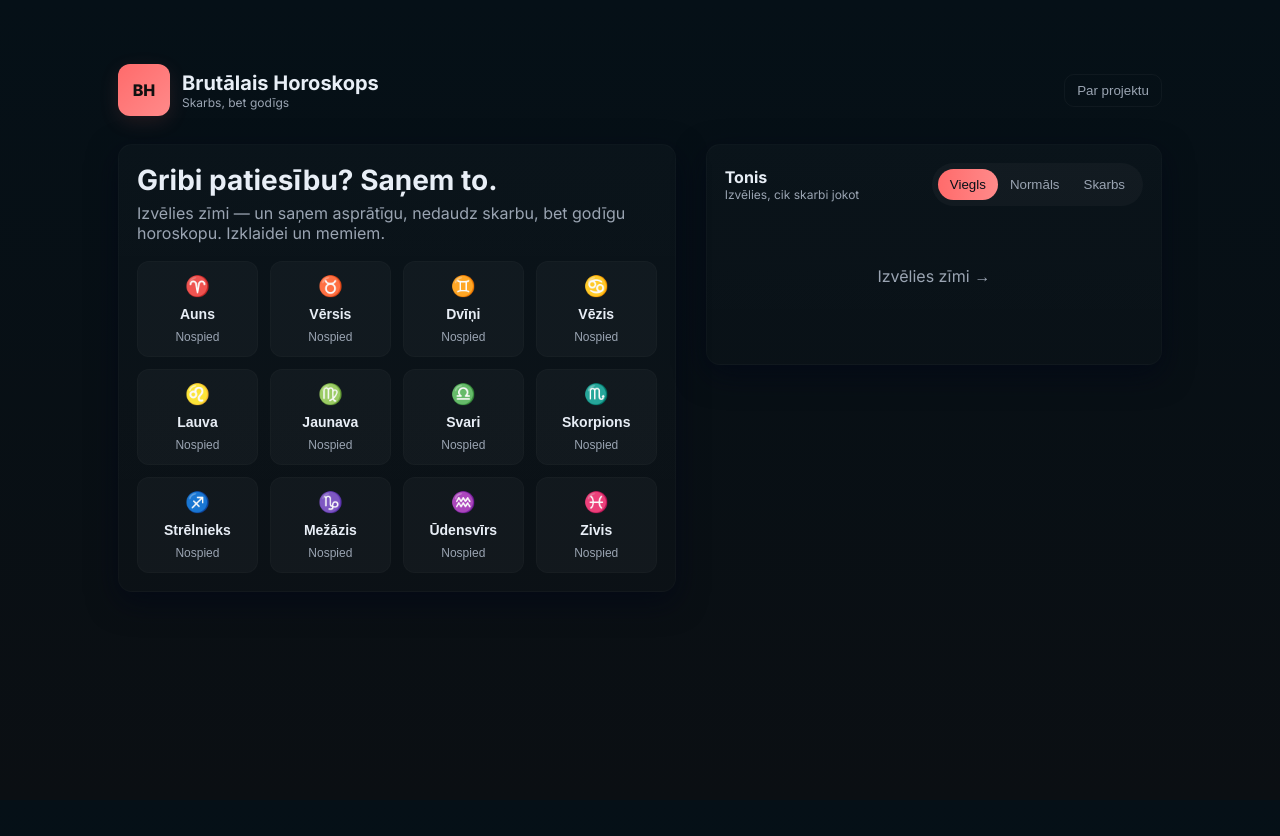
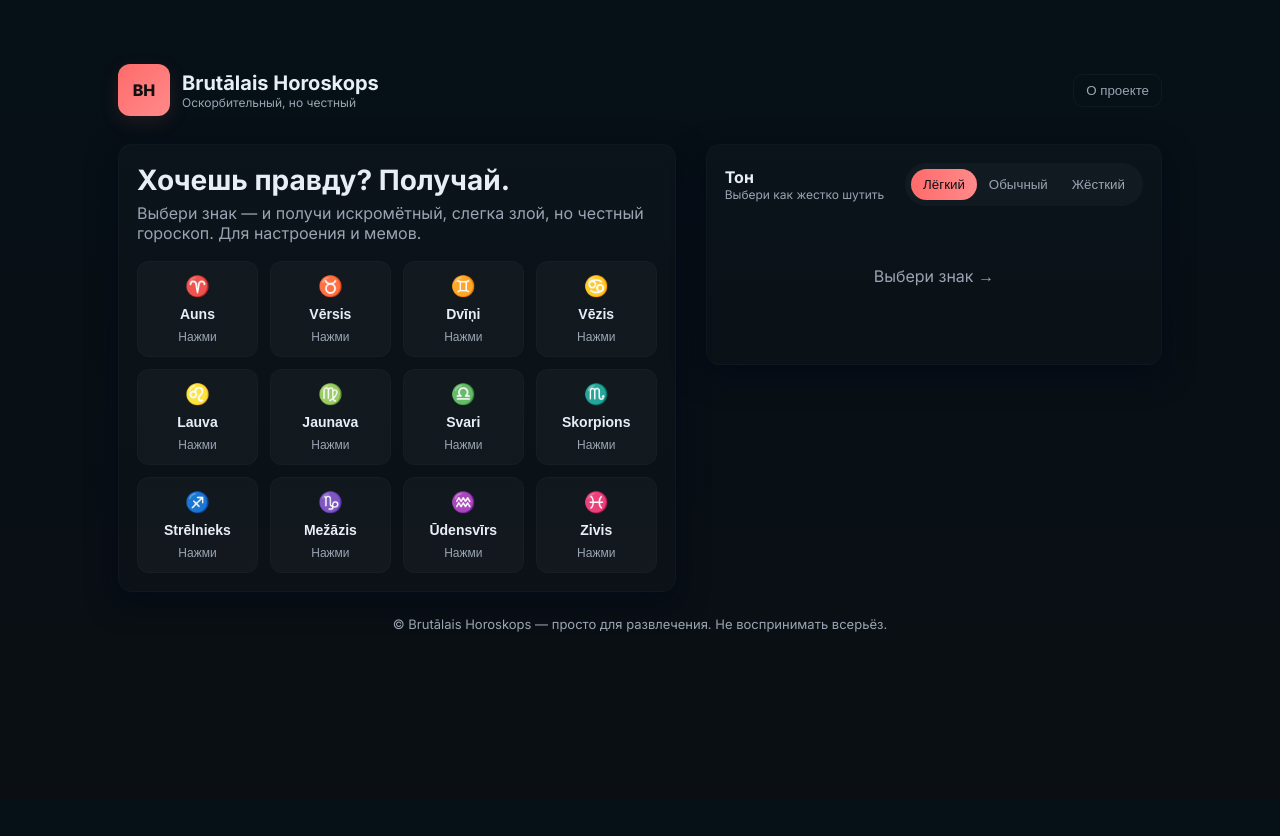
Before and after one commit to bogdanti192/brutal_horoscope, a Flask app: page / in a window 1280 px wide. Run offline with Flask 2, Linux system fonts and the light colour scheme; the visitor is signed in with stand-in values (Sample User, id 1).

```diff
--- a/templates/index.html
+++ b/templates/index.html
@@ -241,20 +241,20 @@
           <div class="logo">BH</div>
           <div>
             <h1>Brutālais Horoskops</h1>
-            <p>Skarbs, bet godīgs</p>
+            <p>Оскорбительный, но честный</p>
           </div>
         </div>
         <nav>
-          <button class="btn-ghost" onclick="openAbout()">Par projektu</button>
+          <button class="btn-ghost" onclick="openAbout()">О проекте</button>
         </nav>
       </header>
 
       <main class="hero">
         <section class="card intro">
-          <h2>Gribi patiesību? Saņem to.</h2>
+          <h2>Хочешь правду? Получай.</h2>
           <p>
-            Izvēlies zīmi — un saņem asprātīgu, nedaudz skarbu, bet godīgu
-            horoskopu. Izklaidei un memiem.
+            Выбери знак — и получи искромётный, слегка злой, но честный
+            гороскоп. Для настроения и мемов.
           </p>
 
           <div class="signs-grid" id="signsGrid">
@@ -262,7 +262,7 @@
             <button class="sign" data-sign="{{ s[0] }}">
               <div class="emoji">{{ s[1] }}</div>
               <b>{{ s[0] }}</b>
-              <small>Nospied</small>
+              <small>Нажми</small>
             </button>
             {% endfor %}
           </div>
@@ -272,23 +272,49 @@
           <div class="card">
             <div class="tone-row">
               <div style="flex: 1">
-                <strong>Tonis</strong>
+                <strong>Тон</strong>
                 <div style="color: var(--muted); font-size: 12px">
-                  Izvēlies, cik skarbi jokot
+                  Выбери как жестко шутить
                 </div>
               </div>
               <div class="tone-toggle" role="tablist">
-                <button class="active" data-tone="light">Viegls</button>
-                <button data-tone="normal">Normāls</button>
-                <button data-tone="hard">Skarbs</button>
+                <button class="active" data-tone="light">Лёгкий</button>
+                <button data-tone="normal">Обычный</button>
+                <button data-tone="hard">Жёсткий</button>
               </div>
             </div>
 
             <div class="preview" id="preview">
               <div style="text-align: center; color: var(--muted)">
-                Izvēlies zīmi →
+                Выбери знак →
               </div>
             </div>
           </div>
 
-          <div class="
+          <div class="result-card card" id="resultCard" style="display: none">
+            <h3 id="resSign">Овен</h3>
+            <p id="resText">
+              Тут будет саркастичный гороскоп для выбранного знака.
+            </p>
+            <div class="meta">
+              <div id="resRate">Сарказм: 72/100</div>
+              <div id="resHint" style="font-size: 13px; color: var(--muted)">
+                Сгенерировано сервером
+              </div>
+            </div>
+            <div class="actions">
+              <button class="btn primary" id="againBtn">Ещё раз</button>
+              <button class="btn ghost" id="shareBtn">Поделиться</button>
+            </div>
+          </div>
+        </aside>
+      </main>
+
+      <footer>
+        © Brutālais Horoskops — просто для развлечения. Не воспринимать всерьёз.
+      </footer>
+    </div>
+
+    <script src="{{ url_for('static', filename='main.js') }}"></script>
+  </body>
+</html>
```
Also changed, not shown: templates/age_check.html (+8 -9 lines).
